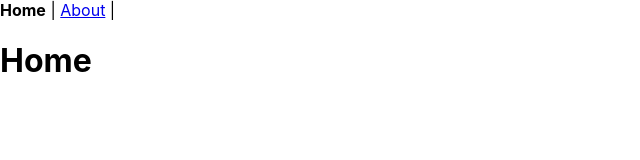
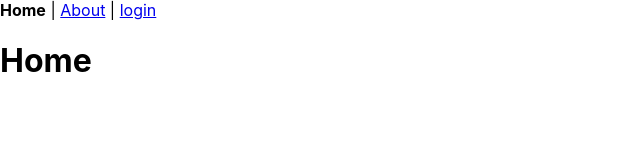
Before and after one commit to Jcummings81/ReactRouter, a React (Create React App) app in the folder client/: page / in a window 1280 px wide. Shown: the top 160 px of the page, without its empty margins (0-640 px from the left). Built offline with nearby package versions, Linux system fonts and the light colour scheme.

Commit message:
added conditional links to navbar based on login

```diff
--- a/client/src/App.js
+++ b/client/src/App.js
@@ -13,7 +13,7 @@ const App = () => (
   <Switch>
       <Route exact path="/" component={Home} />
       <Route exact path="/login" component={Login} />
-      <Route exact path="/Dashboard" component={Dashboard} />
+      <Route exact path="/dashboard" component={Dashboard} />
       <Route exact path="/about" component={About} />
       <Route component={NoMatch} />
   </Switch>
--- a/client/src/components/NavBar.js
+++ b/client/src/components/NavBar.js
@@ -1,5 +1,6 @@
 import React from 'react'
 import { NavLink } from 'react-router-dom'
+import { isAuthenticated } from '../fakeAuth'
 
 const styles = {
     active: {
@@ -15,6 +16,8 @@ const NavBar = () => (
     {' | '}
     <NavLink activeStyle={styles.active} to="/about">About</NavLink>
     {' | '}
+    { isAuthenticated() ? <NavLink activeStyle={styles.active} to="/dashboard">Dashboard</NavLink> : <NavLink activeStyle={styles.active} to="/login">login</NavLink>
+    }
 </nav>
 )
 
```
